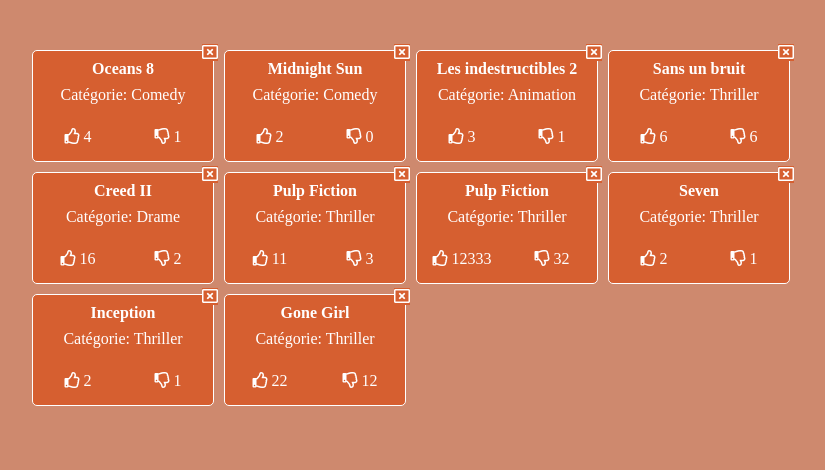
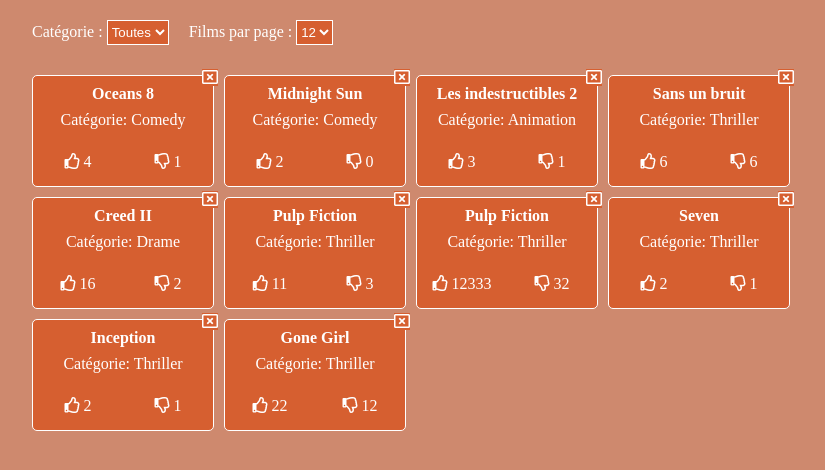
Before and after one commit to Particeep/react-interview, a React app: page / in a window 1280 px wide. Shown: the top 470 px of the page, without its empty margins (223-1048 px from the left). Built offline with nearby package versions, Linux system fonts and the light colour scheme.

Commit message:
designing filters

```diff
--- a/src/App.js
+++ b/src/App.js
@@ -73,6 +73,22 @@ class App extends React.Component {
   render() {
     return (
       <div>
+        <div className="movie-filters">
+          <div className="filter">
+            Catégorie :
+            <select>
+              <option>Toutes</option>
+            </select>
+          </div>
+          <div className="filter">
+            Films par page :
+            <select>
+              <option>4</option>
+              <option>8</option>
+              <option selected>12</option>
+            </select>
+          </div>
+        </div>
         <div className="movie-list">
           {
             this.state.movies.map((movie) => (
@@ -88,7 +104,7 @@ class App extends React.Component {
                   </div>
                 </div>
                 <div className="delete-movie">
-                  <i class="far fa-window-close"></i>
+                  <i className="far fa-window-close"></i>
                 </div>
               </div>
             ))
--- a/src/index.sass
+++ b/src/index.sass
@@ -8,9 +8,30 @@ $orange-2: #D65F30
 body
   background: $orange
   color: #fff
+  user-select: none
+
+.movie-filters
+  display: flex
+  flex-direction: row
+  margin: 20px auto 0 auto
+  max-width: 770px
+
+  .filter
+    &:first-child
+      margin-left: 0
+    margin-left: 20px
+
+    select
+      margin-left: 4px
+      background: $orange-2
+      color: #fff
+      height: 25px
+      line-height: 25px
+      border: 1px solid #fff
+      outline: none
 
 .movie-list
-  margin: 40px auto 0 auto
+  margin: 20px auto 0 auto
   display: flex
   flex-direction: row
   flex-wrap: wrap
@@ -27,6 +48,7 @@ body
   position: relative
 
   .movie-title
+    user-select: all
     font-weight: 700
     text-align: center
     padding: 10px 0
```
